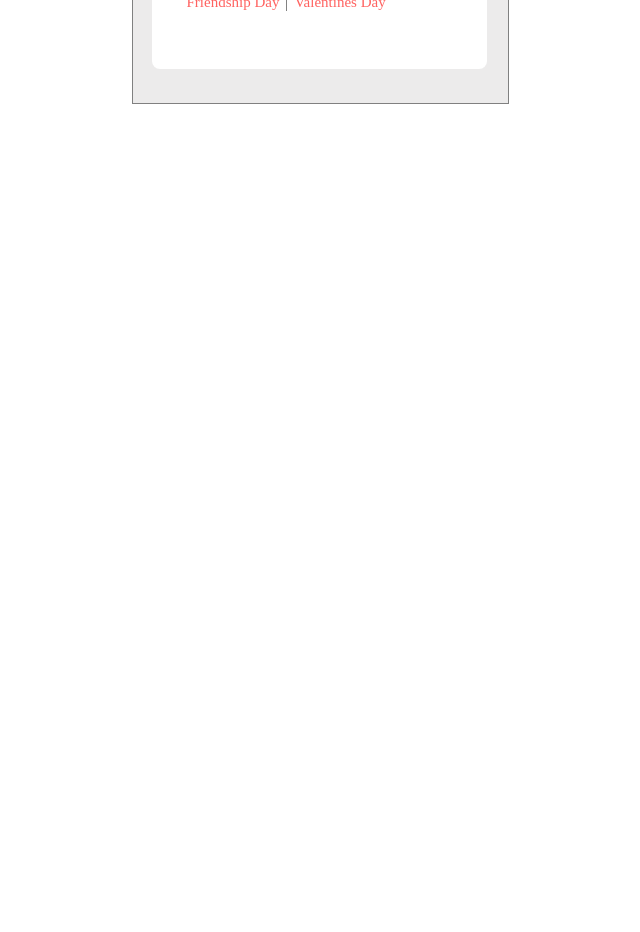
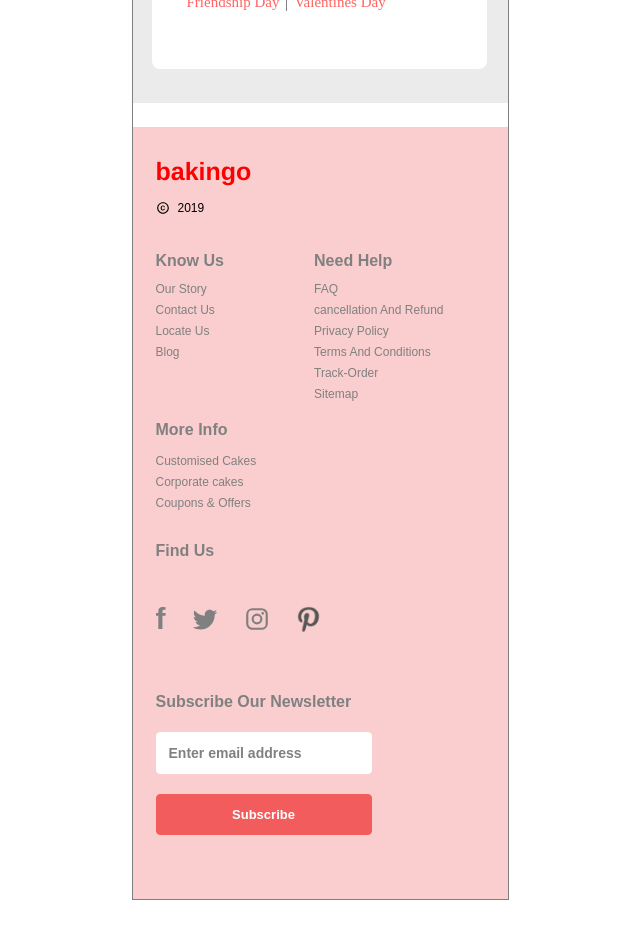
Before and after one commit to Dilip138/bakingo-demo, a React (Create React App) app: page / in a window 1280 px wide. Shown: the part 3520-4452 px from the top of the page, without its empty margins (320-960 px from the left). Before the commit the page ends 3624 px from the top, so only its background shows below. Built offline with nearby package versions, Linux system fonts and the light colour scheme.

Commit message:
[Dilip]Refactor. buisness logic of bakingoComponent

```diff
--- a/src/App.css
+++ b/src/App.css
@@ -2,6 +2,7 @@
   display        : flex;
   justify-content: center;
   margin-top     : 6em;
+  margin-bottom  : 2em;
 }
 
 .main-content {
@@ -703,3 +704,163 @@
   color     : #282c3f;
   margin-top: 30px;
 }
+
+.footer-description {
+  background-color: #FACECE;
+  margin-top      : 1.5em;
+}
+
+.footer-image {
+  width: 370px;
+}
+
+.bakingo-footer {
+  padding-top   : 30px;
+  padding-bottom: 4em;
+}
+
+.bakingo-name {
+  font-size  : 25px;
+  margin-left: 23px;
+  color      : red;
+  font-weight: bold;
+  font-family: 'Franklin Gothic Medium', 'Arial Narrow', Arial, sans-serif;
+}
+
+.c-2019 {
+  display    : flex;
+  align-items: center;
+  margin-left: 23px;
+  margin-top : 10px;
+}
+
+.year {
+  font-size: 12px;
+  margin   : 1px 0px 0px 8px;
+}
+
+.knowUs-needHelp {
+  display        : flex;
+  justify-content: space-between;
+  margin-left    : 23px;
+  margin-top     : 2em;
+  color          : grey;
+}
+
+.know-us {
+  font-weight: bold;
+}
+
+.description-bottom {
+  font-size : 12px;
+  margin-top: 12px;
+}
+
+.Need-Help {
+  font-weight: bold;
+}
+
+.needHelp-description {
+  margin-right: 4em;
+}
+
+.our-story {
+  margin-top: 7px;
+}
+
+.contact-us {
+  margin-top: 7px;
+}
+
+.lacate-us {
+  margin-top: 7px;
+}
+
+.blog {
+  margin-top: 7px;
+}
+
+.more-info {
+  color      : grey;
+  font-weight: bold;
+  margin-left: 23px;
+  margin-top : 20px;
+}
+
+.customised-cakes {
+  font-size  : 12px;
+  color      : grey;
+  margin-left: 23px;
+  margin-top : 15px;
+}
+
+.Corporate-cakes {
+  font-size  : 12px;
+  color      : grey;
+  margin-left: 23px;
+  margin-top : 7px;
+}
+
+.find-us {
+  color      : grey;
+  margin-left: 23px;
+  font-weight: bold;
+  margin-top : 2em;
+}
+
+.all-logos {
+  display    : flex;
+  align-items: center;
+  margin-left: 23px;
+  margin-top : 18px;
+}
+
+.fIcon {
+  font-size: 30px;
+  color    : grey;
+}
+
+.logo {
+  width      : 27px;
+  color      : grey;
+  margin-left: 25px;
+
+}
+
+.subscribe-newsletter {
+  margin-left: 23px;
+  color      : grey;
+  font-weight: bold;
+  margin-top : 2em;
+}
+
+.email-address {
+  display         : flex;
+  align-items     : center;
+  margin-left     : 23px;
+  border          : 1px solid white;
+  background-color: white;
+  width           : 190px;
+  padding         : 12px;
+  font-size       : 14px;
+  border-radius   : 4px;
+  color           : grey;
+  font-weight     : bold;
+  margin-top      : 1.5em;
+}
+
+.subscribe {
+  display         : flex;
+  align-items     : center;
+  justify-content : center;
+  margin-left     : 23px;
+  border          : 1px solid #f35c5c;
+  background-color: #f35c5c;
+  width           : 190px;
+  padding         : 12px;
+  font-size       : 13px;
+  border-radius   : 4px;
+  color           : white;
+  font-weight     : bold;
+  margin-top      : 1.5em;
+}
--- a/src/components/bakingo.jsx
+++ b/src/components/bakingo.jsx
@@ -4,7 +4,12 @@ import CardGiftcardIcon from '@material-ui/icons/CardGiftcard';
 import KeyboardArrowDownIcon from '@material-ui/icons/KeyboardArrowDown';
 import ThumbUpIcon from '@material-ui/icons/ThumbUpOutlined';
 import PeopleIcon from '@material-ui/icons/PeopleOutline';
+import CopyrightIcon from '@material-ui/icons/Copyright';
 import description from '../components/description.json';
+import FacebookIcon from '@material-ui/icons/Facebook';
+import TwitterIcon from '@material-ui/icons/Twitter';
+import InstagramIcon from '@material-ui/icons/Instagram';
+
 class BakingoComponent extends Component {
     state = {}
     render() {
@@ -491,6 +496,55 @@ class BakingoComponent extends Component {
                         </div>
                     </div>
 
+                    {/* * --------footer bakingo design------------  */}
+
+                    <div className="footer-description">
+                        {/* <img src={require('../assests/footer.png')} alt="" className="footer-image" /> */}
+                        <div className="bakingo-footer">
+                            <div className="bakingo-name"> bakingo</div>
+                            <div className="c-2019">
+                                <CopyrightIcon style={{ width: '14px' }} />
+                                <div className="year">2019</div>
+                            </div>
+                            <div className="knowUs-needHelp">
+                                <div className="knowUs-description">
+                                    <div className="know-us">Know Us</div>
+                                    <div className="description-bottom">
+                                        <div className="our-story">Our Story</div>
+                                        <div className="contact-us">Contact Us</div>
+                                        <div className="lacate-us">Locate Us</div>
+                                        <div className="blog">Blog</div>
+                                    </div>
+                                </div>
+                                <div className="needHelp-description">
+                                    <div className="Need-Help">Need Help</div>
+                                    <div className="description-bottom">
+                                        <div className="blog">FAQ</div>
+                                        <div className="blog">cancellation And Refund</div>
+                                        <div className="blog">Privacy Policy</div>
+                                        <div className="blog">Terms And Conditions</div>
+                                        <div className="blog">Track-Order</div>
+                                        <div className="blog">Sitemap</div>
+                                    </div>
+                                </div>
+                            </div>
+                            <div className="more-info">More Info</div>
+                            <div className="customised-cakes">Customised Cakes</div>
+                            <div className="Corporate-cakes">Corporate cakes</div>
+                            <div className="Corporate-cakes">Coupons & Offers</div>
+                            <div className="find-us">Find Us</div>
+                            <div className="all-logos">
+                                <h2 className="fIcon">f</h2>
+                                <TwitterIcon className="logo" style={{ width: '28px', height: '28px' }} />
+                                <InstagramIcon className="logo" style={{ width: '26px', height: '26px' }} />
+                                <img src={require('../assests/prentest.png')} alt="" className="logo" />
+                            </div>
+                            <div className="subscribe-newsletter">Subscribe Our Newsletter</div>
+                            <div className="email-address">Enter email address</div>
+                            <div className="subscribe">Subscribe</div>
+                        </div>
+                    </div>
+
 
 
                 </div>
```
Also changed, not shown: src/assests/prentest.png (added).
